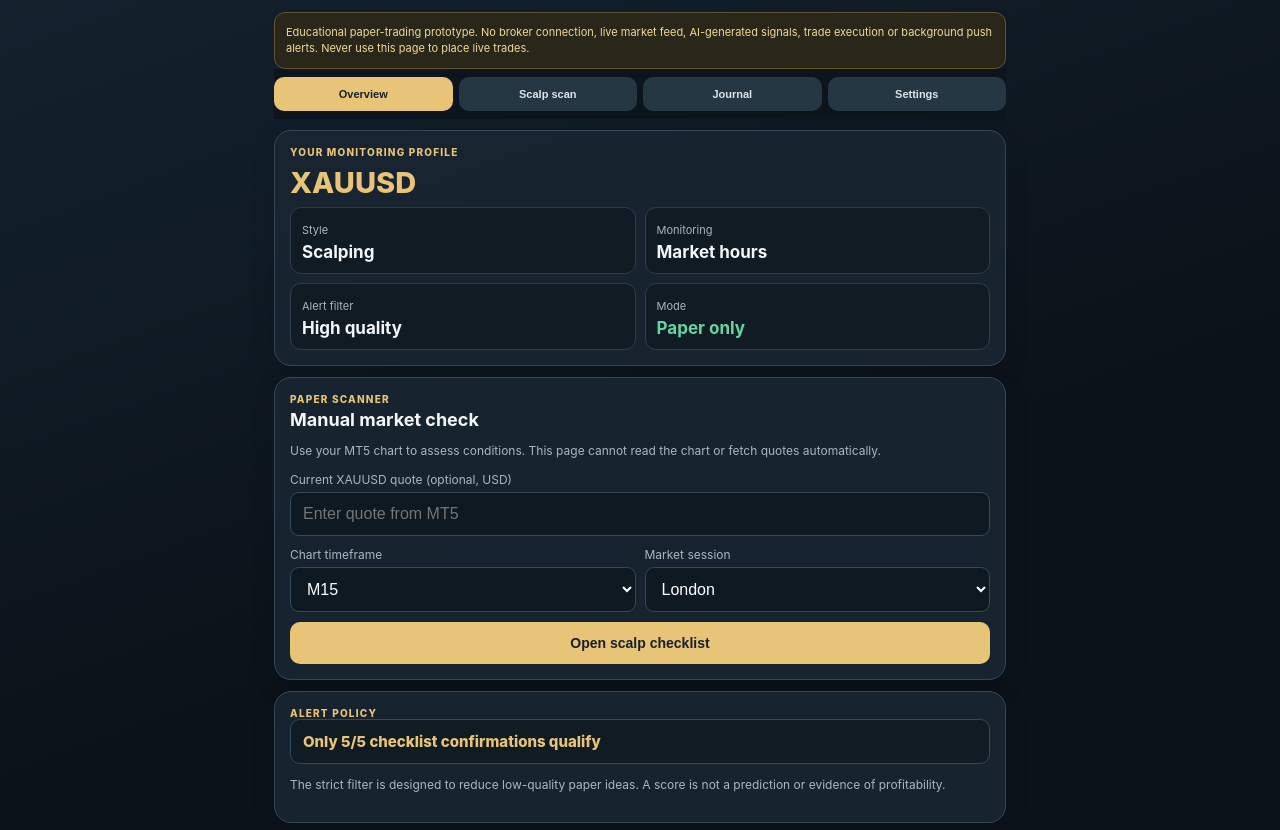
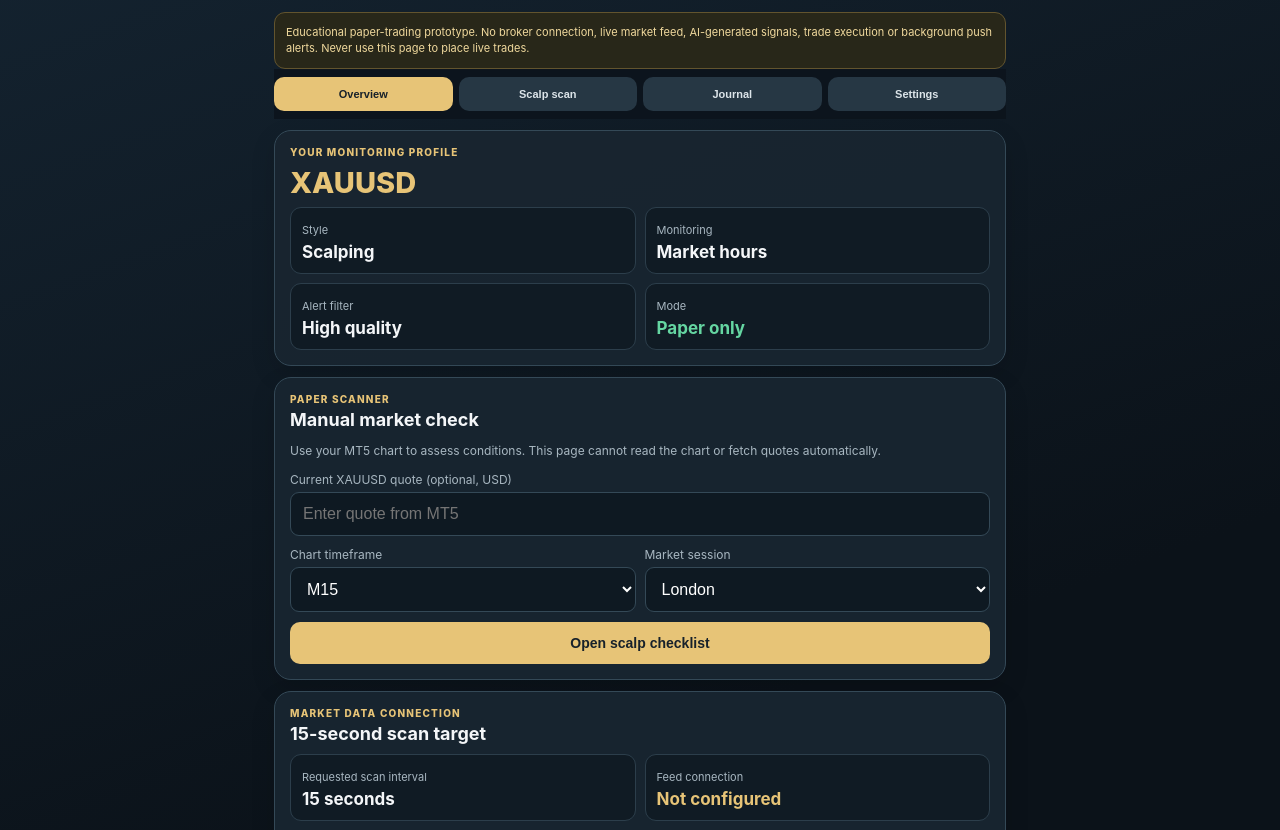
Before and after one commit to ben10stiles-prog/gold-mt5-assistant, a plain HTML site: page index.html in a window 1280 px wide. Shown: the part 72-902 px from the top of the page. Drawn offline with Linux system fonts and the light colour scheme.

Commit message:
Add 15-second market data integration status to Gold Desk

```diff
--- a/index.html
+++ b/index.html
@@ -9,7 +9,7 @@
 <section class="view active" id="home">
 <div class="card"><div class="eyebrow">YOUR MONITORING PROFILE</div><div class="hero">XAUUSD</div><div class="grid"><div class="metric"><span class="muted">Style</span><b>Scalping</b></div><div class="metric"><span class="muted">Monitoring</span><b>Market hours</b></div><div class="metric"><span class="muted">Alert filter</span><b>High quality</b></div><div class="metric"><span class="muted">Mode</span><b class="good">Paper only</b></div></div></div>
 <div class="card"><div class="eyebrow">PAPER SCANNER</div><h2>Manual market check</h2><p class="hint">Use your MT5 chart to assess conditions. This page cannot read the chart or fetch quotes automatically.</p><label>Current XAUUSD quote (optional, USD)</label><input id="homeprice" type="number" step=".01" placeholder="Enter quote from MT5"><div class="grid"><div><label>Chart timeframe</label><select id="homeframe"><option>M5</option><option selected>M15</option><option>H1</option></select></div><div><label>Market session</label><select id="session"><option>London</option><option>New York</option><option>Overlap</option><option>Outside main sessions</option></select></div></div><button onclick="go('scanner')">Open scalp checklist</button></div>
-<div class="card"><div class="eyebrow">ALERT POLICY</div><div class="status warning">Only 5/5 checklist confirmations qualify</div><p class="hint">The strict filter is designed to reduce low-quality paper ideas. A score is not a prediction or evidence of profitability.</p></div>
+<div class="card"><div class="eyebrow">MARKET DATA CONNECTION</div><h2>15-second scan target</h2><div class="grid"><div class="metric"><span class="muted">Requested scan interval</span><b>15 seconds</b></div><div class="metric"><span class="muted">Feed connection</span><b class="warning">Not configured</b></div></div><p class="hint">The 15-second interval is your target setting, not an active scanner yet. Gold Desk currently has no live quote feed or background service. Next step: connect a licensed XAU/USD streaming provider through a secure hosted backend. Keep API keys on the server, never in this webpage.</p><p class="hint">Proposed data flow: live XAU/USD ticks → server-side 15-second sampling → locally aggregated M5/M15/H1 candles → rule-based paper scanner → quality-filtered iPhone alert.</p><a href="https://twelvedata.com/docs/websocket/websocket-getting-started" target="_blank" rel="noopener" style="color:var(--gold)">Review streaming data documentation ↗</a></div><div class="card"><div class="eyebrow">ALERT POLICY</div><div class="status warning">Only 5/5 checklist confirmations qualify</div><p class="hint">The strict filter is designed to reduce low-quality paper ideas. A score is not a prediction or evidence of profitability.</p></div>
 </section>
 <section class="view" id="scanner">
 <div class="card"><div class="eyebrow">SCALP SETUP QUALITY FILTER</div><h2>Confirm all conditions</h2><p class="hint">Review M5 for timing and M15 for context. Tick a condition only when you have independently checked it on your MT5 chart.</p>
```
